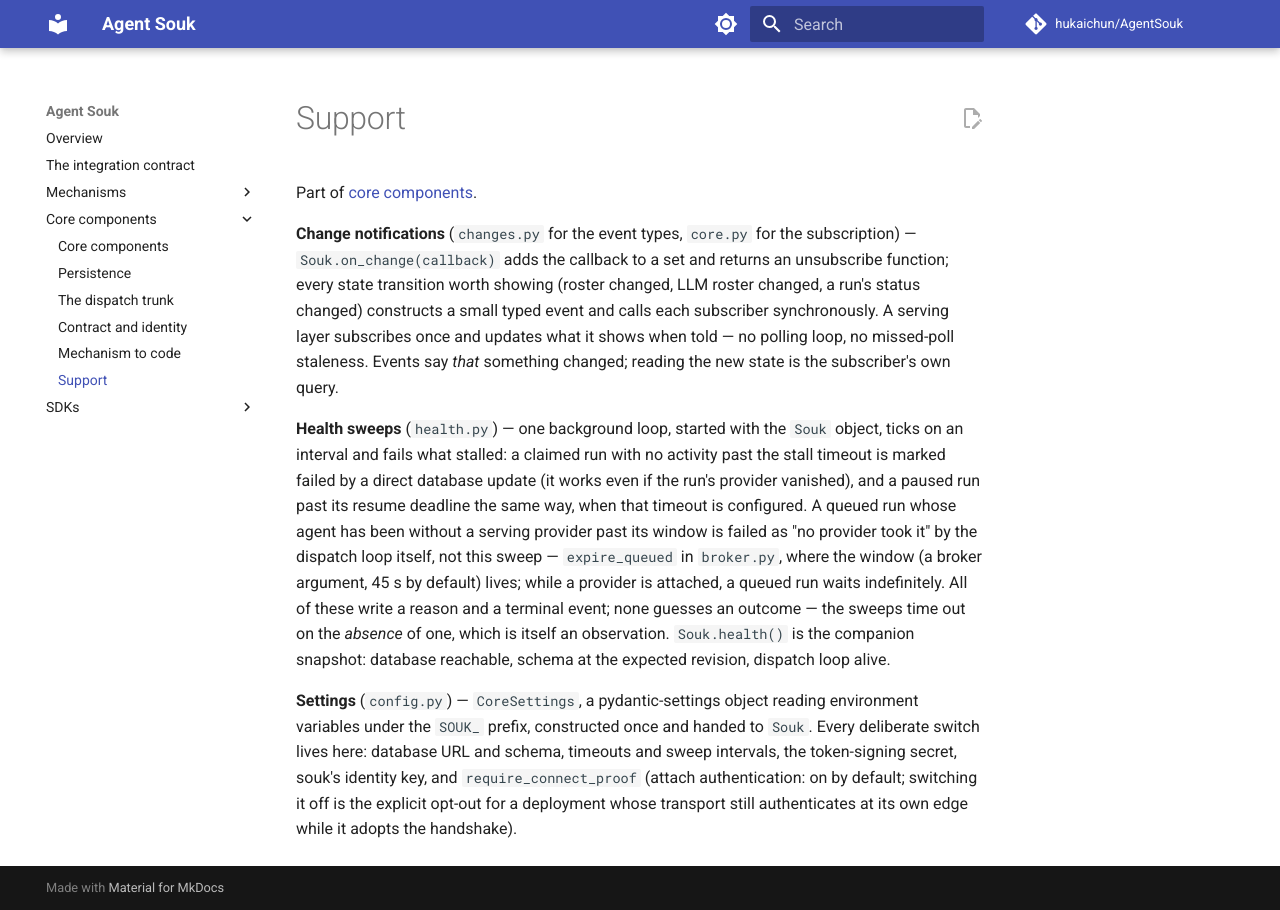
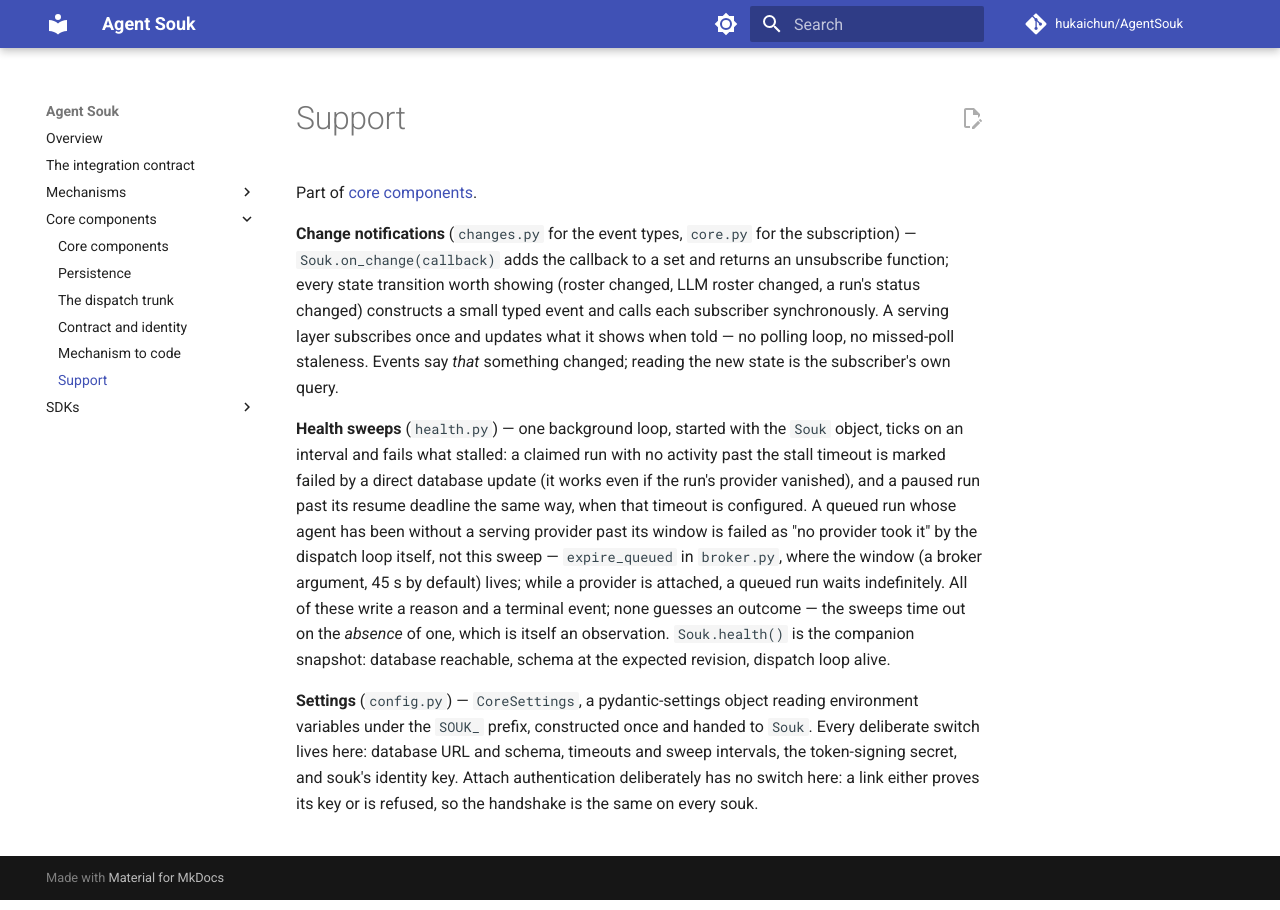
Before and after one commit to hukaichun/AgentSouk, an MkDocs documentation site: the page built from docs/core-components/support.md, in a window 1280 px wide. Built offline with MkDocs 1.6.1 and Material for MkDocs 9.7.7, drawn with Linux system fonts in a browser that asks for light colours; comment, search, counter and statistics services are not loaded.

Commit message:
Remove the opt-out: a connect proof is unconditional
The switch only ever served a migration window with a single known
downstream that hasn't opened; keeping it meant two behaviors to
document and test forever, and a wire that could fragment into souks
that require the handshake and souks that don't — exactly what a
non-Python provider author can't afford. One handshake everywhere:
sign the published bytes or expose sign_connect.

Closes #102

Co-Authored-By: Claude Fable 5 <noreply@anthropic.com>

```diff
--- a/docs/core-components/support.md
+++ b/docs/core-components/support.md
@@ -32,7 +32,6 @@ alive.
 reading environment variables under the `SOUK_` prefix, constructed once
 and handed to `Souk`. Every deliberate switch lives here: database URL
 and schema, timeouts and sweep intervals, the token-signing secret,
-souk's identity key, and `require_connect_proof` (attach
-authentication: on by default; switching it off is the explicit opt-out
-for a deployment whose transport still authenticates at its own edge
-while it adopts the handshake).
+and souk's identity key. Attach authentication deliberately has no
+switch here: a link either proves its key or is refused, so the
+handshake is the same on every souk.
```
Also changed, not shown: design/trust-and-identity.md (+4 -3 lines), 3 other files.
